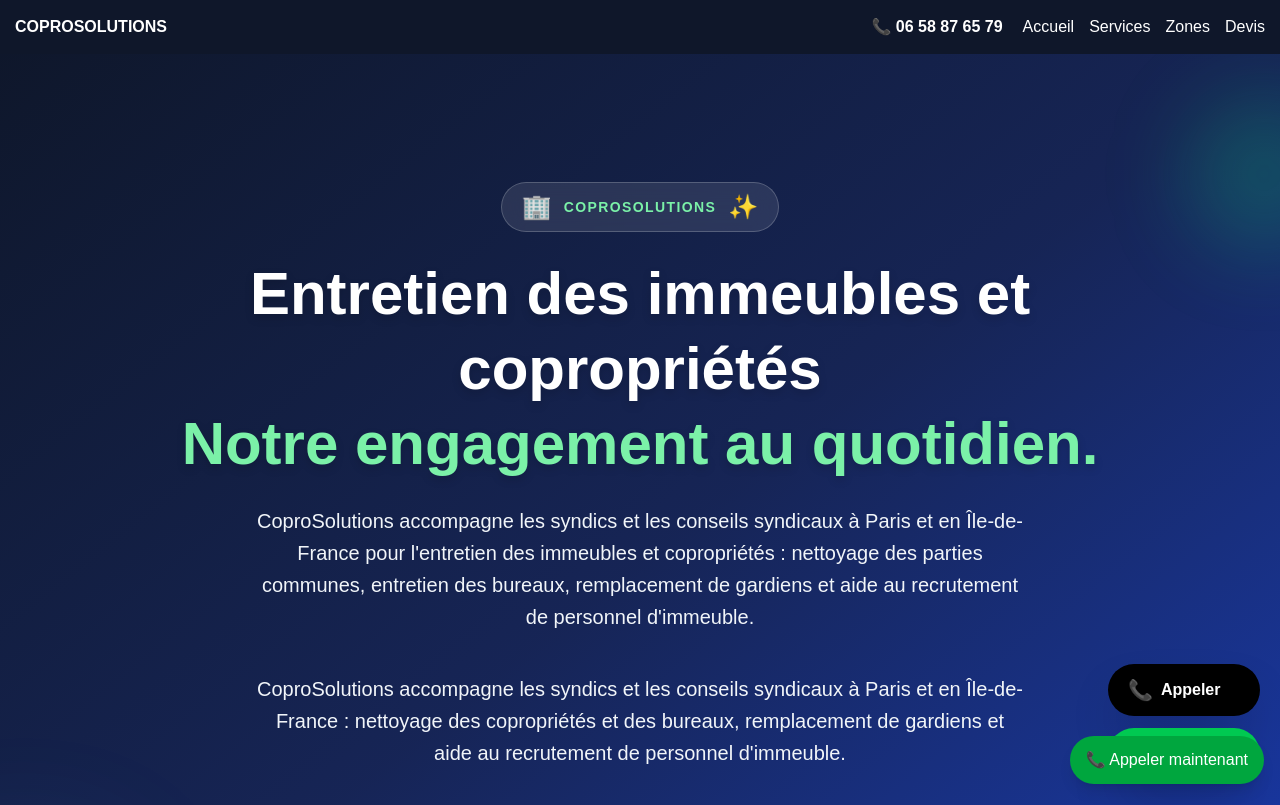
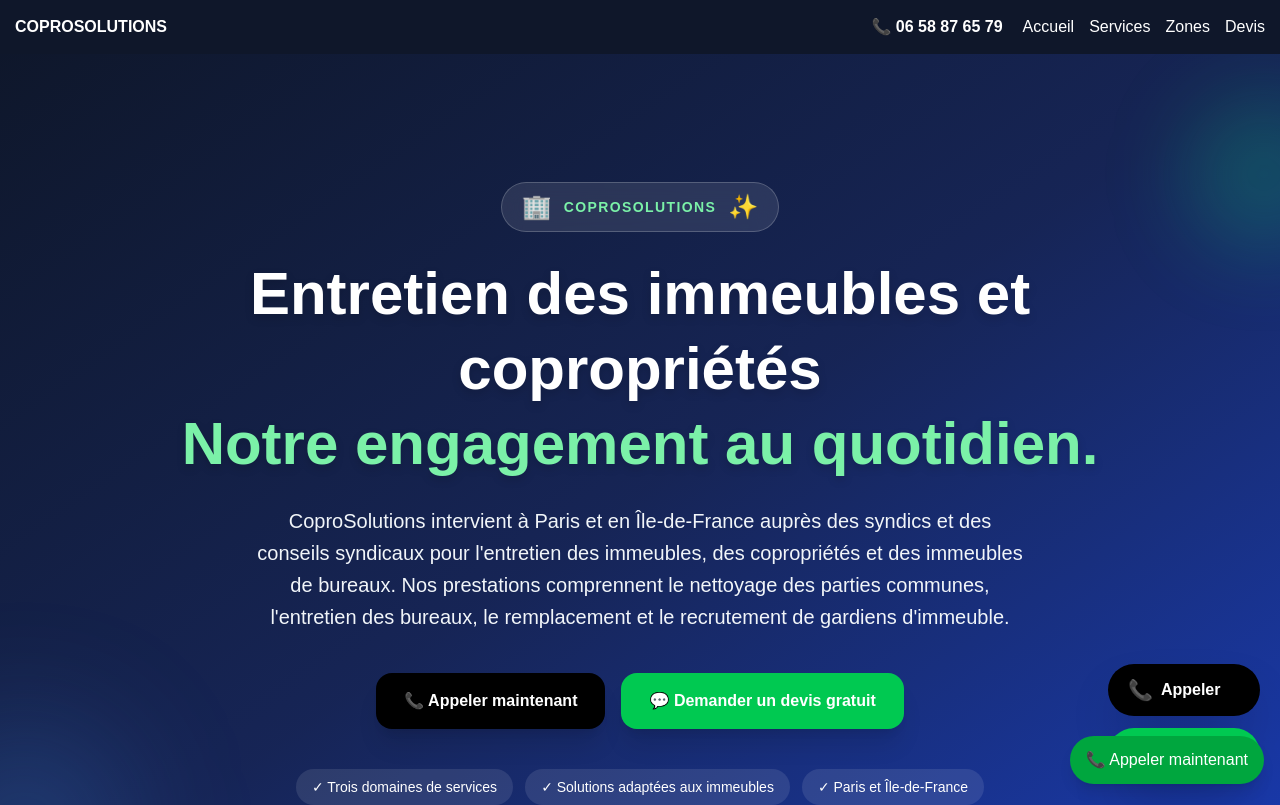
Before and after one commit to amadtag/coprosolutions, a Next.js app: page / in a window 1280 px wide. Shown: the top 805 px of the page. Built offline with nearby package versions, Linux system fonts and the light colour scheme.

Commit message:
Optimisation du texte de présentation de l'accueil

```diff
--- a/app/page.tsx
+++ b/app/page.tsx
@@ -72,20 +72,12 @@ export default function Home() {
 </h1>
 
 <p className="mx-auto mb-10 max-w-3xl text-lg leading-8 text-slate-100 md:text-xl">
-  CoproSolutions accompagne les syndics et les conseils syndicaux
-  à Paris et en Île-de-France pour l'entretien des immeubles et
-  copropriétés : nettoyage des parties communes, entretien des
-  bureaux, remplacement de gardiens et aide au recrutement de
-  personnel d'immeuble.
+  CoproSolutions intervient à Paris et en Île-de-France auprès des
+  syndics et des conseils syndicaux pour l'entretien des immeubles,
+  des copropriétés et des immeubles de bureaux. Nos prestations
+  comprennent le nettoyage des parties communes, l'entretien des
+  bureaux, le remplacement et le recrutement de gardiens d'immeuble.
 </p>
-
-
-          <p className="mx-auto mb-10 max-w-3xl text-lg leading-8 text-slate-100 md:text-xl">
-            CoproSolutions accompagne les syndics et les conseils syndicaux
-            à Paris et en Île-de-France : nettoyage des copropriétés et des
-            bureaux, remplacement de gardiens et aide au recrutement de
-            personnel d'immeuble.
-          </p>
 
           <div className="flex flex-col justify-center gap-4 sm:flex-row">
 
```
